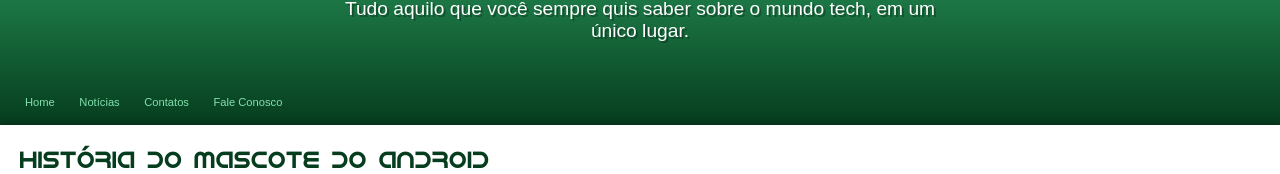
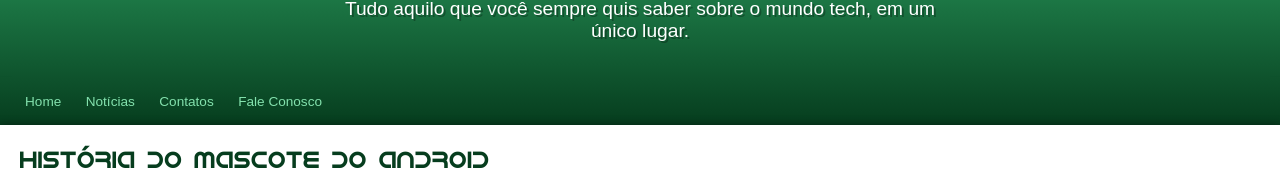
Before and after one commit to Landopg/projeto-android, a plain HTML site: page index.html in a window 1280 px wide. Shown: the part 109-283 px from the top of the page. Drawn offline with Linux system fonts and the light colour scheme.

Commit message:
Update style2.css

```diff
--- a/estilo/style2.css
+++ b/estilo/style2.css
@@ -70,7 +70,7 @@
 }
 nav > a{
     color:var(--cor1);
-    font-size: 0.7em;
+    font-size: 0.85em;
     text-decoration: none;
     padding: 10px;
     transition-duration: 0.5s;
```
